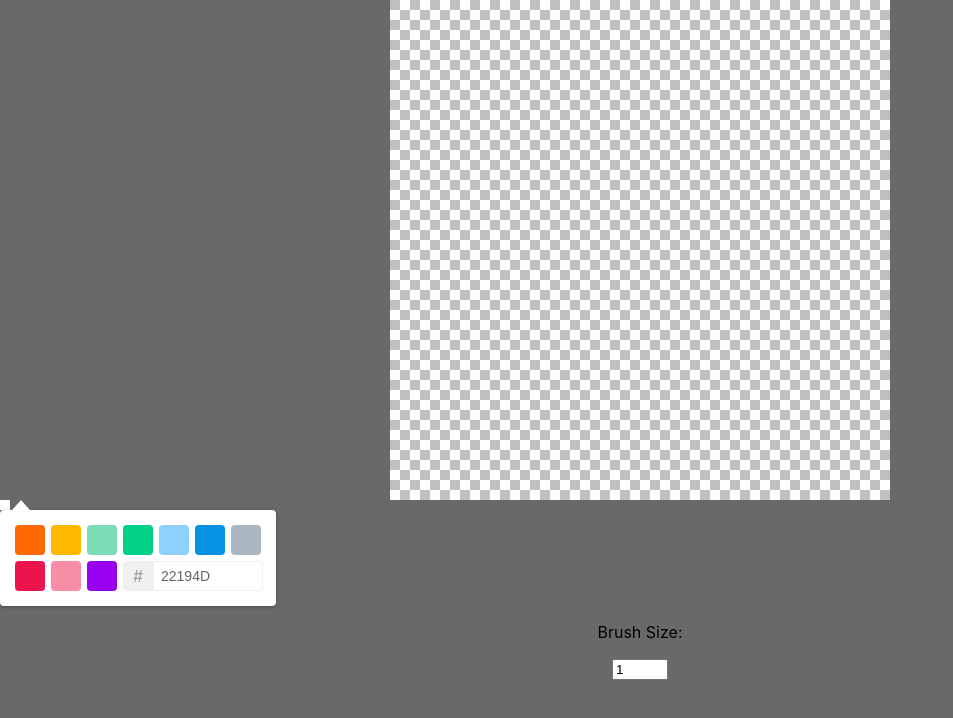
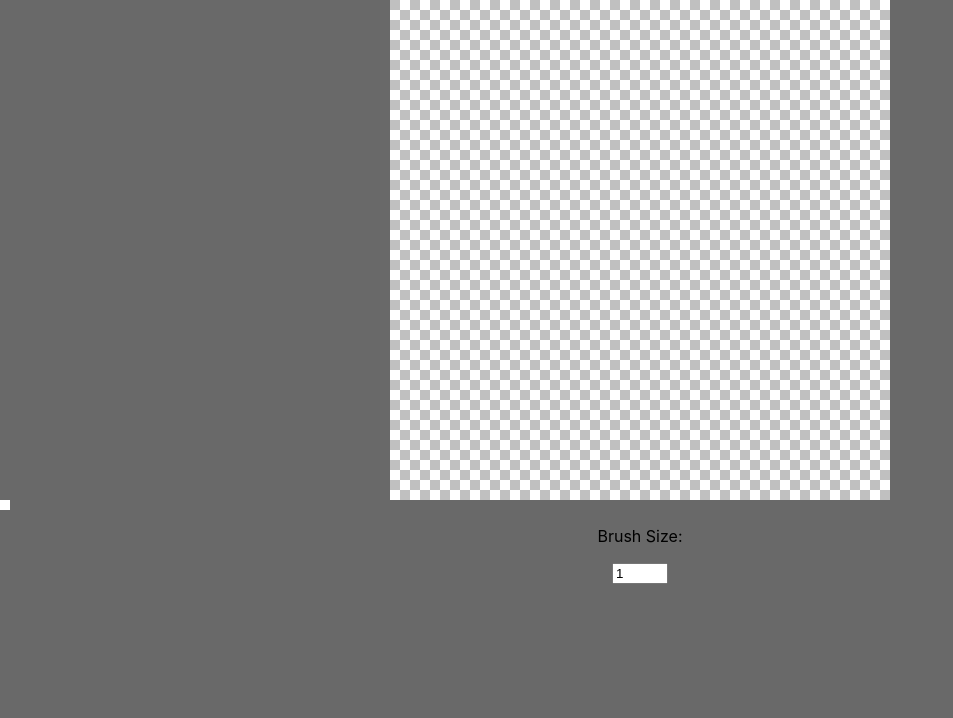
Before and after one commit to LouiseHsu/Pixlight, a React (Create React App) app: page / in a window 1280 px wide. Shown: the top 718 px of the page, without its empty margins (0-953 px from the left). Built offline with nearby package versions, Linux system fonts and the light colour scheme.

Commit message:
toggle colour picker

```diff
--- a/src/components/toolbar/brushPalette/BrushPalette.js
+++ b/src/components/toolbar/brushPalette/BrushPalette.js
@@ -2,7 +2,7 @@ import {useDispatch, useSelector} from "react-redux";
 import {changeBrushColour} from "../../../actions/changeBrushColour";
 import {TwitterPicker} from 'react-color'
 import "./BrushPalette.css";
-import React from "react";
+import React, {useState} from "react";
 
 function getRandomColor() {
     let letters = '0123456789ABCDEF';
@@ -15,16 +15,22 @@ function getRandomColor() {
 
 const BrushPalette = props => {
     let currBrushColour = useSelector(state => state.brushState.colour);
+    const [paletteVisibility, setPaletteVisibility] = useState(false);
 
     let handleColourChange = (colour, event) => {
         dispatch(changeBrushColour(colour.hex));
     };
 
+    let handleClick = () => {
+        setPaletteVisibility(!paletteVisibility);
+    };
+
     let dispatch = useDispatch();
     return <>
-        <div id = "brush-colour" style={{backgroundColor: currBrushColour}}/>
-        < TwitterPicker onChangeComplete = {(c, e) => handleColourChange(c, e)}/>
-        {/*<button onClick={() => dispatch(changeBrushColour(getRandomColor()))}>Generate Random Brush</button>*/}
+        <div id = "brush-colour" onClick={handleClick} onBlur={handleClick} style={{backgroundColor: currBrushColour}} />
+        <div style = {paletteVisibility? {} : {display : 'none'}}>
+            < TwitterPicker onChangeComplete = {(c, e) => handleColourChange(c, e)}/>
+        </div>
     </>
 };
 
```
